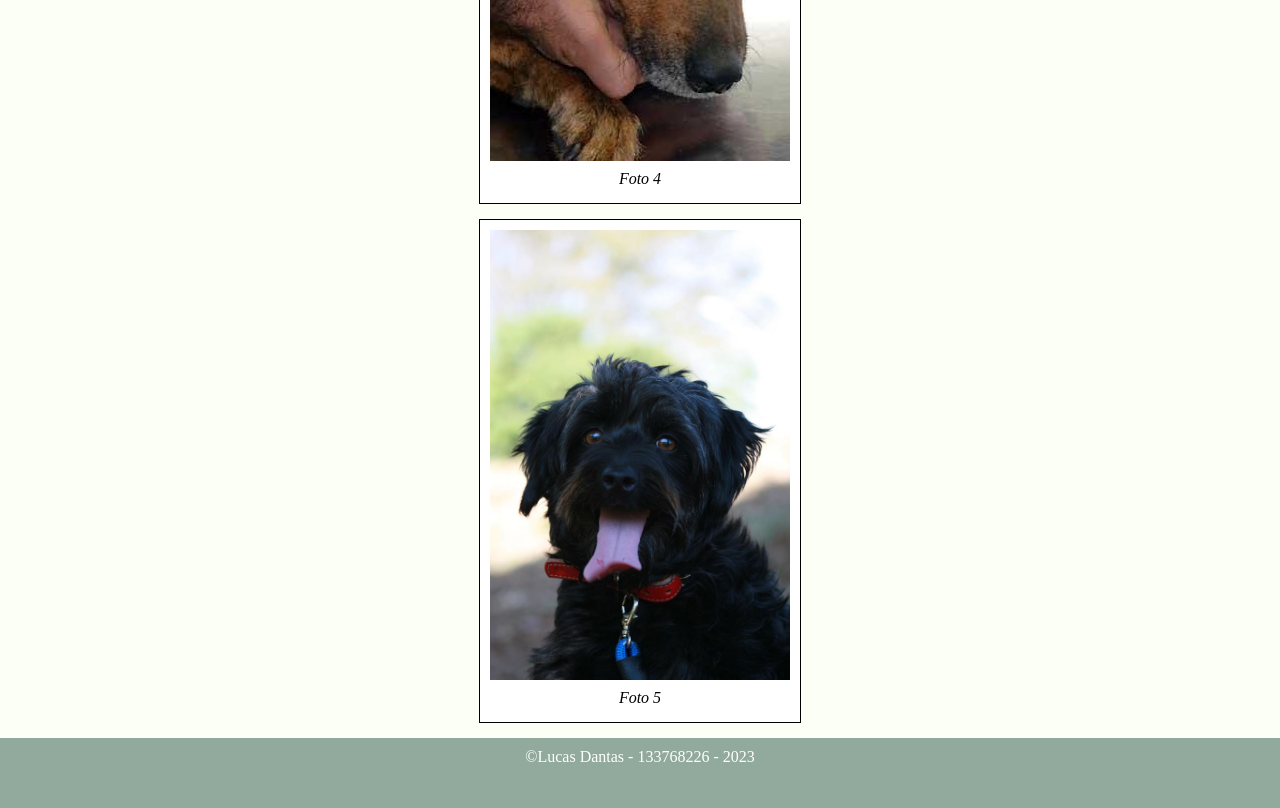
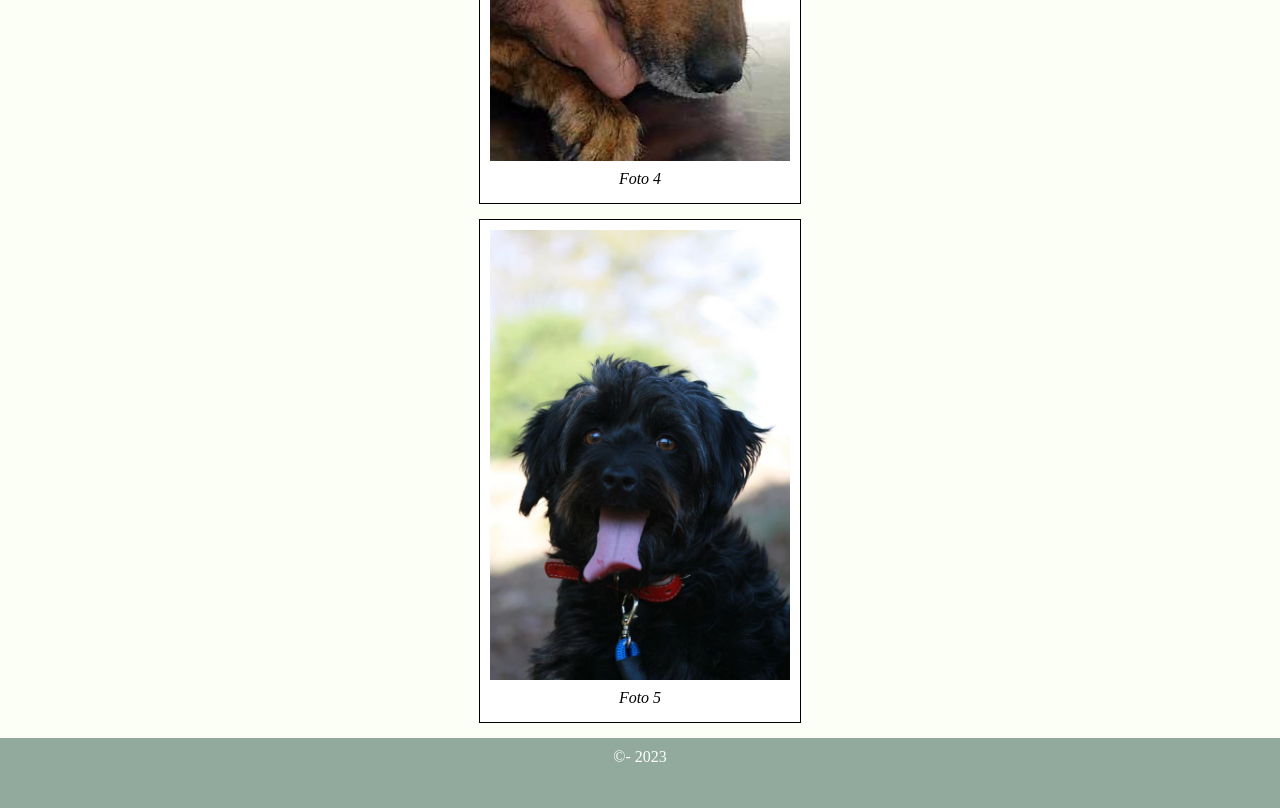
Before and after one commit to gustavopi23/exec5-1, a plain HTML site: page index.html in a window 1280 px wide. Shown: the part 1276-2084 px from the top of the page. Drawn offline with Linux system fonts and the light colour scheme.

Commit message:
Update index.html

```diff
--- a/index.html
+++ b/index.html
@@ -33,7 +33,7 @@
             </figure>
         </section>
         <footer>
-            &copy;Lucas Dantas - 133768226 - 2023
+            &copy;- 2023
         </footer>
     </body>
 </html>
```
